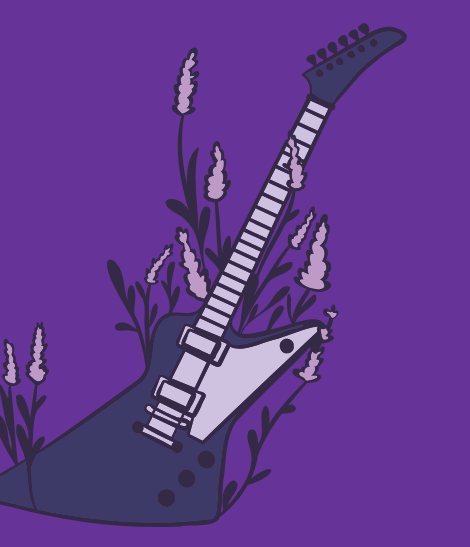
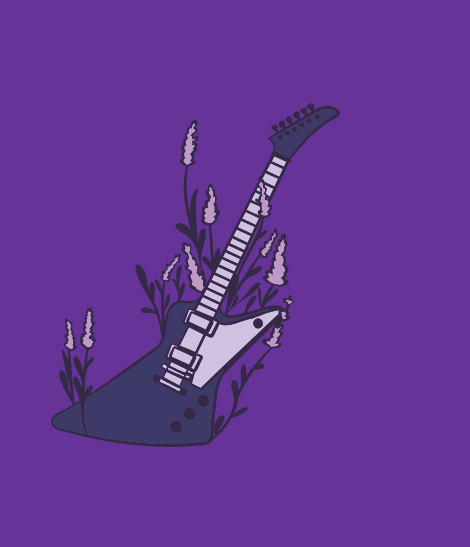
Before and after one commit to VladimirSaenko/SVG-Gibson-Explorer-Guitar, a plain HTML site: page index.html in a window 390 px wide. Shown: the top 547 px of the page, 470 px wide, since content can reach past the window. Drawn offline with Linux system fonts and the light colour scheme; a web font is replaced by a local one.

Commit message:
Add media

```diff
--- a/style.css
+++ b/style.css
@@ -45,3 +45,9 @@ body {
     color: #fff;
     text-shadow: black -3px 2px 1px;
 }
+
+@media screen and (min-width: 300px) and (max-width: 800px) {
+    #guitar {
+        width: 375px;
+    }
+}
```
